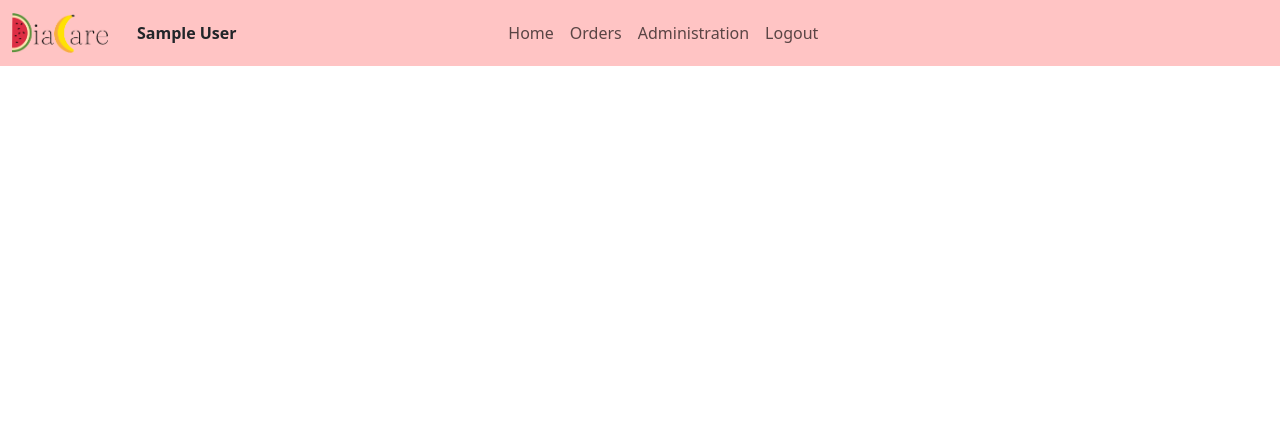
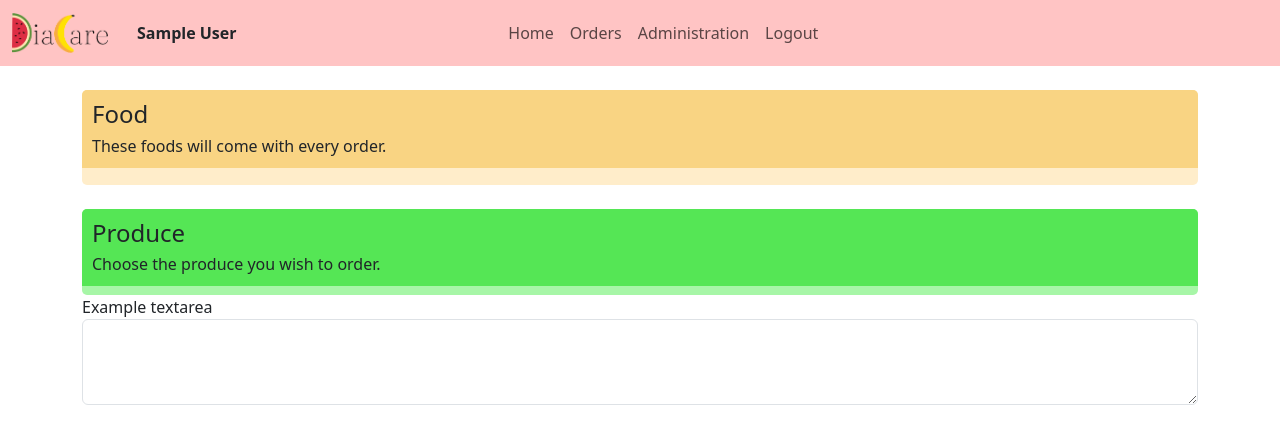
Before and after one commit to alanzhu0/DiaCare, a Django app: page /food/ in a window 1280 px wide. Shown: the top 444 px of the page. Run offline with Django 3.2, Linux system fonts and the light colour scheme; the visitor is signed in with stand-in values (Sample User, id 1); data that the repository does not hold is empty; some web fonts are replaced.

Commit message:
Update 1

```diff
--- a/app/models.py
+++ b/app/models.py
@@ -90,6 +90,10 @@ class ProduceCategory(models.Model):
         help_text="Maximum number of produce choices allowed in this category"
     )
 
+    @property
+    def produces(self):
+        return ProduceChoice.objects.filter(category=self)
+
     def __str__(self):
         return self.name
 
--- a/app/templates/food.html
+++ b/app/templates/food.html
@@ -2,7 +2,7 @@
 {% load static %}
 
 {% block title %}
-    DiaCare - Request Food
+    DiaCare - Order Food
 {% endblock %}
 
 {% block css %}
@@ -10,8 +10,60 @@
 {% endblock %}
 
 {% block body %}
-
-
-
-
+<br>
+<div class="container">
+    <form method="post" action="{% url 'food' %}">
+        <div class="form-group">
+            <div class="foods-container">
+                <h4 class="foods-header">
+                    Food
+                    <br>
+                    <small style="font-weight: normal; font-size: 12pt">These foods will come with every order.</small>
+                </h4>
+                <ul>
+                {% for food in foods %}
+                    <li>
+                        {{ food.name }}
+                        <span class="food-quantity">{{ food.quantity }}</span>
+                    </li>
+                {% endfor %}
+                </ul>
+            </div>
+        </div>
+        <br>
+        <div class="form-group">
+            <div class="produce-container">
+                <h4 class="produce-header">
+                    Produce
+                    <br>
+                    <small style="font-weight: normal; font-size: 12pt">Choose the produce you wish to order.</small>
+                </h4>
+                {% for category in produce_categories %}
+                    <h5 class="produce-category">{{ category.name }}</h5>
+                    <span>Choose up to {{ category.maximum_choices }} items.</span>
+                    <select multiple class="form-control">
+                    {% for produce in category.produces %}
+                        <option>
+                            {{ produce.name }}
+                            <span class="produce-quantity">{{ produce.quantity }}</span>
+                        </option>
+                    {% endfor %}
+                    </select>
+                {% endfor %}
+            </div>
+            {% comment %} <label for="exampleFormControlSelect2">Example multiple select</label>
+            <select multiple class="form-control" id="exampleFormControlSelect2">
+            <option>1</option>
+            <option>2</option>
+            <option>3</option>
+            <option>4</option>
+            <option>5</option>
+            </select> {% endcomment %}
+        </div>
+        <div class="form-group">
+            <label for="exampleFormControlTextarea1">Example textarea</label>
+            <textarea class="form-control" id="exampleFormControlTextarea1" rows="3"></textarea>
+        </div>
+    </form>
+</div>
 {% endblock %}
--- a/app/views.py
+++ b/app/views.py
@@ -11,22 +11,7 @@ from django.utils import timezone
 
 from .models import User, Food, Produce, FoodChoice, ProduceChoice, ProduceCategory, Doctor, Dietician, Order
 
-
-import logging
-
-logger = logging.getLogger('scope.name')
-
-file_log_handler = logging.FileHandler('logfile.log')
-logger.addHandler(file_log_handler)
-
-stderr_log_handler = logging.StreamHandler()
-logger.addHandler(stderr_log_handler)
-logging.debug('This is a debug message')
-logging.info('This is an info message')
-logging.warning('This is a warning message')
-logging.error('This is an error message')
-logging.critical('This is a critical message')
-logger.debug('This is a debug message')
+logger = logging.getLogger(__name__)
 
 
 def index(request):
@@ -58,8 +43,13 @@ def food(request):
         for produce_id in produces:
             produce = get_object_or_404(ProduceChoice, id=produce_id)
             Produce.objects.create(order=order, produce=produce)
+        return redirect(reverse('orders'))
 
-    return render(request, 'food.html')
+    return render(request, 'food.html', {
+        "foods": FoodChoice.objects.filter(active=True),
+        "produce_categories": ProduceCategory.objects.all(),
+        "produces": ProduceChoice.objects.filter(active=True),
+    })
 
 
 @login_required
@@ -115,14 +105,15 @@ def signup(request):
             last_name=request.POST.get('last_name'),
             gender=request.POST.get('gender'),
             address=request.POST.get('address'),
+            doctor =  Doctor.objects.get(id=request.POST.get('doctor')),
             password=make_password(password),
+
         )
         user.save()
         user = authenticate(username=user.email, password=password)
-        #auth_login(request, user)
-        request.user = user
+        auth_login(request, user)
 
-        return redirect(reverse('disclaimer'))
+    request.doctors = Doctor.objects.all()
     return render(request, 'signup.html')
 
 
@@ -135,9 +126,6 @@ def disclaimer(request):
             return render(request, 'signup.html', {'error': 'Please accept the disclaimer to sign up.'})
         else:
             return redirect(reverse('questionnaire'))
-
-
-
     return render(request, 'disclaimer.html')
 
 
@@ -160,6 +148,8 @@ def questionnaire(request):
 
             if val == '1':
                 user = request.user
+                user = authenticate(username=user.email, password=password)
+
                 auth_login(request, user)
                 return redirect(reverse('home'))
 
--- a/static/food.css
+++ b/static/food.css
@@ -1,14 +1,37 @@
-.foodtable {
-    width: 100%;
-    height: 100%;
-    border: 1px solid black;
-    border-collapse: collapse;
-    align: center;
-    text-align: center;
+.foods-container, .foods-header, .produce-container, .produce-header {
+    background-color: #FFEDCA;
+    border-radius: 5px;
+    padding-bottom: 1px;
 }
-.foodtable td {
-    border: 1px solid black;
-    border-collapse: collapse;
-    align: center;
-    text-align: center;
+
+.foods-header, .produce-header {
+    background-color: #f9d483;
+    padding: 10px;
+    border-radius: 5px 5px 0 0;
 }
+
+.produce-container, select {
+    background-color: rgb(167, 246, 167) !important;
+    border: 0px solid black !important;
+}
+
+.produce-header {
+    background-color: rgb(85, 230, 85);
+}
+
+.food-quantity, .produce-quantity {
+    color: #a4720e;
+    font-size: 9pt;
+    font-weight: bold;
+    position: absolute;
+    bottom: 0;
+    right: 10px;
+}
+
+.produce-quantity {
+    color: #0a7e0a;
+}
+
+li {
+    position: relative;
+}
```
Also changed, not shown: app/templates/home.html (+10 -2 lines), app/templates/signup.html (+12 -3 lines).
